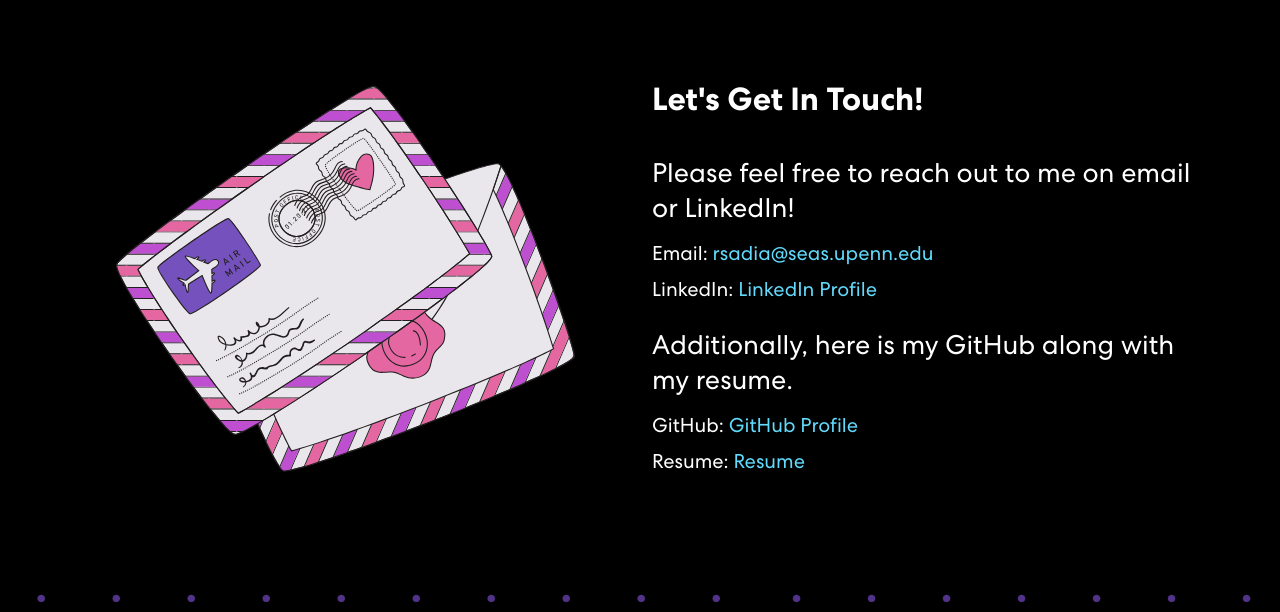
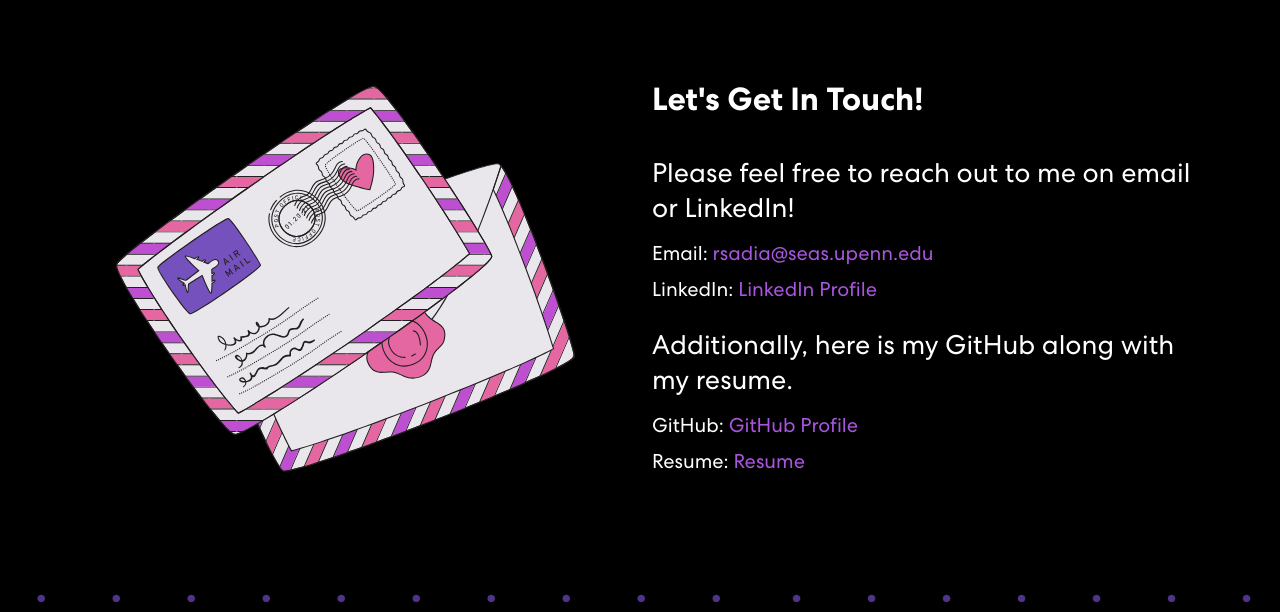
Before and after one commit to Sadia2255/personal-portfolio, a plain HTML site: page index.html in a window 1280 px wide. Shown: the part 2184-2796 px from the top of the page. Drawn offline with nearby package versions, Linux system fonts and the light colour scheme.

Commit message:
Updated color

```diff
--- a/css/style.css
+++ b/css/style.css
@@ -656,7 +656,7 @@ nav.navbar .navbar-toggler[aria-expanded="true"] .navbar-toggler-icon {
 }
 
 .contact a {
-    color: #61dafb;
+    color: #a955de;
     text-decoration: none;
 }
 
```
